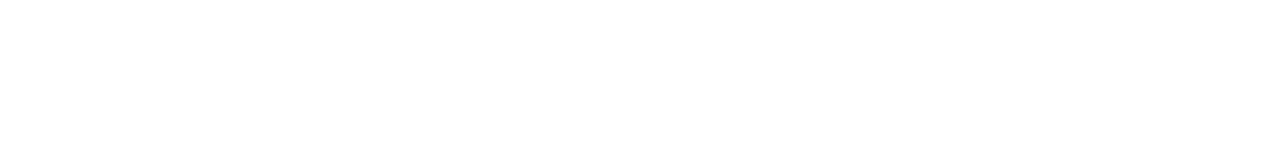
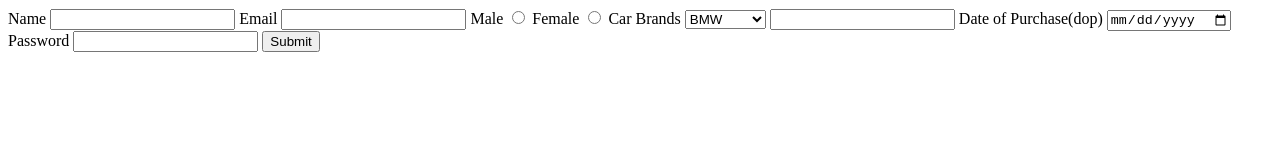
Before and after one commit to acciojob/car-insurance-form-Ashish-Sehray, a website: page main.html in a window 1280 px wide. Drawn offline with Linux system fonts and the light colour scheme.

Commit message:
created a submission

```diff
--- a/main.html
+++ b/main.html
@@ -8,6 +8,29 @@
 
 <body>
 	<!-- the entire body must be written by student -->
+	<form method="post">
+		<label for="name">Name</label>
+		<input type="text" id="name" required>
+		<label for="email">Email</label>
+		<input type="email" id="email" required>
+		<label for="male">Male</label>
+		<input type="radio" id="male" value="Male" name="gender"  required>
+		<label for="female">Female</label>
+		<input type="radio" id="female" value="female" name="gender" required>
+		<label for="cars">Car Brands</label>
+		<select id="cars">
+			<option>BMW</option>
+			<option>Audi</option>
+			<option>Mercedez</option>
+		</select>
+		<label for="carage"></label>
+		<input type="number" id="carage" required>
+		<label for="dop">Date of Purchase(dop)</label>
+		<input type="date" id="dop" required>
+		<label for="password">Password</label>
+		<input type="password" id="password" required>
+		<button type="submit">Submit</button>
+	</form>
     <script type="text/javascript" src="./script.js">
 </script>
 
```
